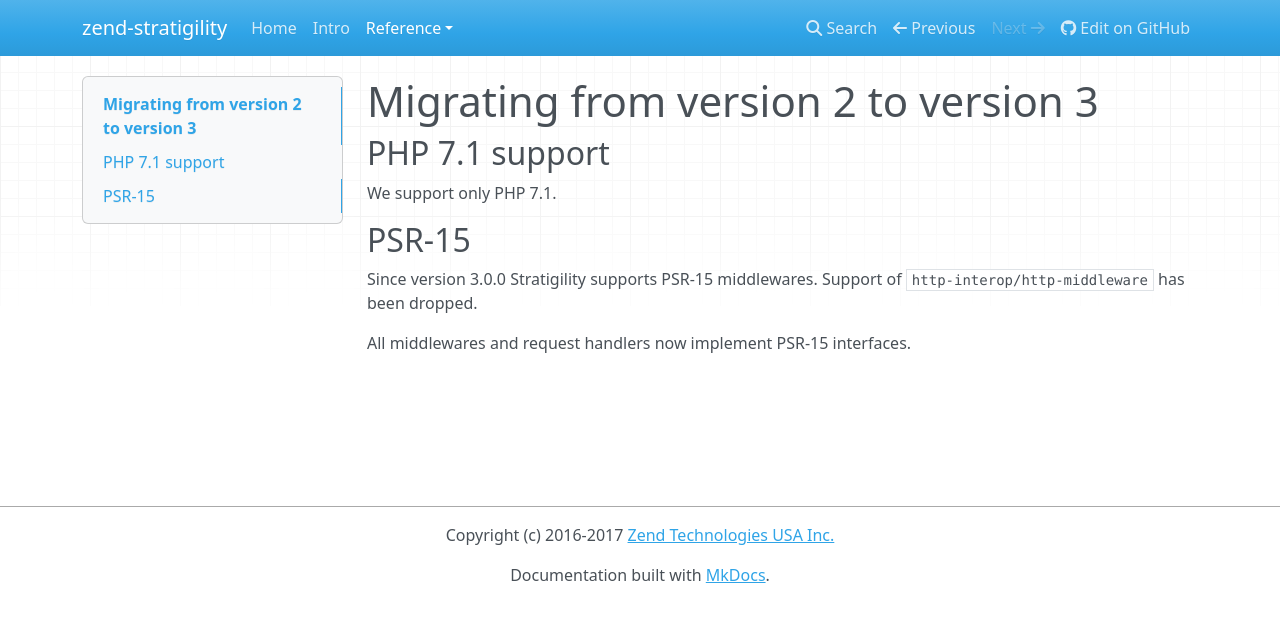
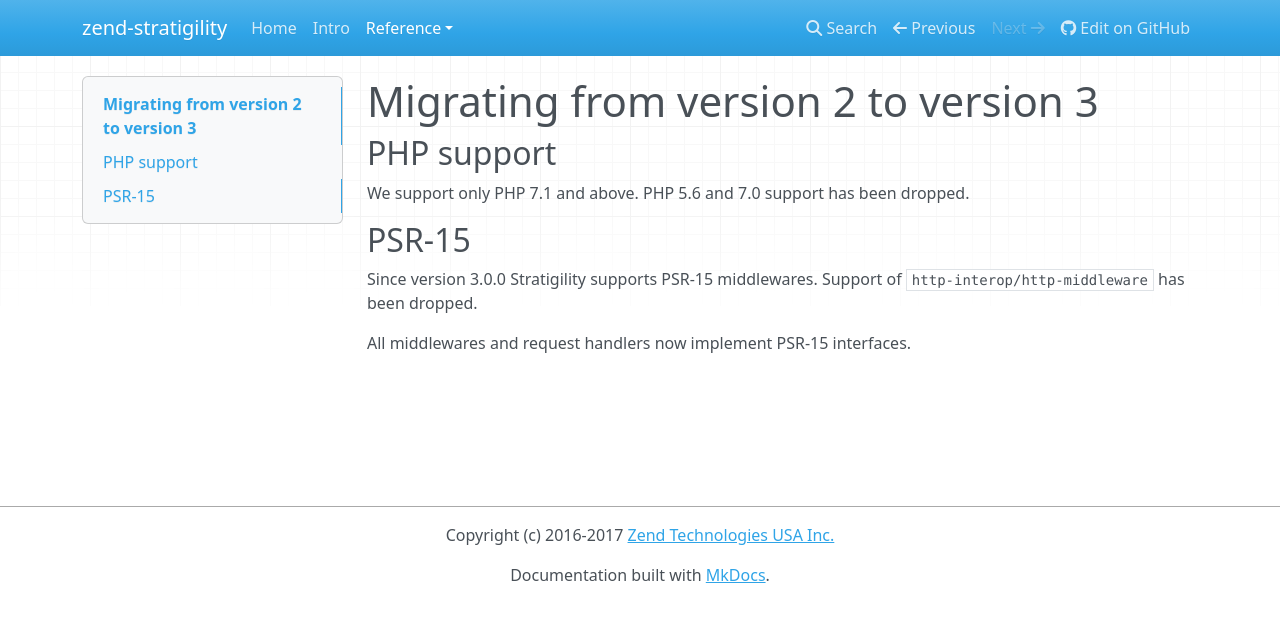
Before and after one commit to zendframework/zend-stratigility, an MkDocs documentation site: the page built from docs/book/migration/to-v3.md, in a window 1280 px wide. Shown: the top 622 px of the page. Built offline with MkDocs 1.6.1, drawn with Linux system fonts in a browser that asks for light colours; nearby versions of some CDN libraries; old or Windows-style settings are respelled for this version of MkDocs.

Commit message:
Updated PHP support section in v3 migration doc

```diff
--- a/docs/book/migration/to-v3.md
+++ b/docs/book/migration/to-v3.md
@@ -1,8 +1,9 @@
 # Migrating from version 2 to version 3
 
-## PHP 7.1 support
+## PHP support
 
-We support only PHP 7.1.
+We support only PHP 7.1 and above.
+PHP 5.6 and 7.0 support has been dropped.
 
 ## PSR-15
 
```
